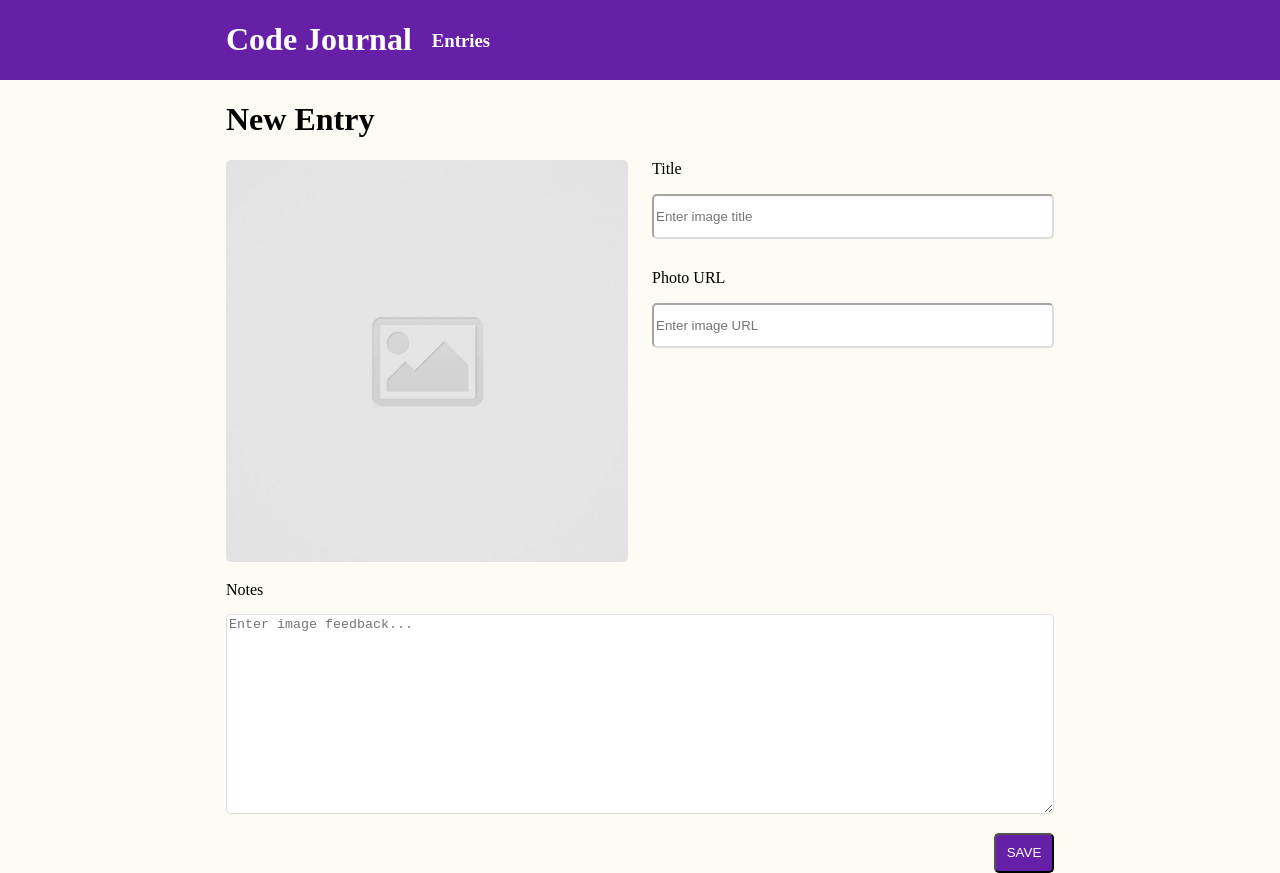
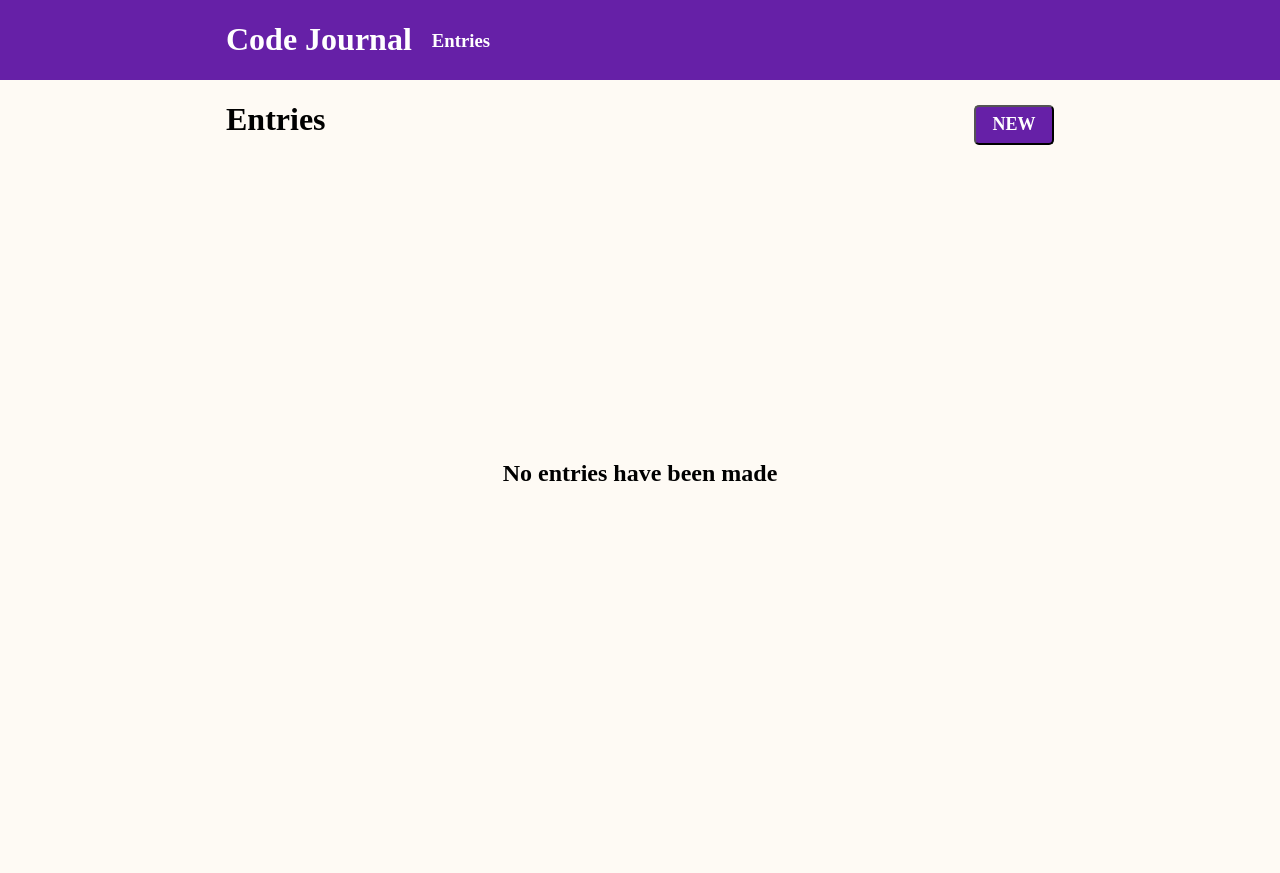
Before and after one commit to NaeemK1188/code-journal, a website: page index.html in a window 1280 px wide. After the commit the page ends 800 px from the top, so only its background shows below. Drawn offline with Linux system fonts and the light colour scheme.

Commit message:
cleaning code

```diff
--- a/index.html
+++ b/index.html
@@ -30,7 +30,7 @@
       </div>
     </header>
     <main class="container">
-      <div data-view="entry-form">
+      <div data-view="entry-form" class="hidden">
         <form>
           <div class="row">
             <div class="column-full">
@@ -80,7 +80,7 @@
           </div>
         </form>
       </div>
-      <div data-view="entries" class="hidden">
+      <div data-view="entries">
         <div class="row">
           <div class="column-full">
             <div class="sub-header-container">
--- a/js/main.js
+++ b/js/main.js
@@ -8,7 +8,6 @@ const $divEntryForm = document.querySelector('div[data-view=entry-form]');
 // console.log($divFormEntry);
 // output the <div data-view="entries"></div>
 const $divEntries = document.querySelector('div[data-view=entries]');
-// console.log($divEntries);
 const $h3Entries = document.querySelector('.header-h3');
 const $newButton = document.querySelector('.new-btn');
 const $ulList = document.querySelector('.Entry-List-ul');
@@ -42,22 +41,12 @@ $form.addEventListener('submit', (event) => {
     entryTextArea: formTextArea.value,
     entryId: data.nextEntryId,
   };
-  // or
-  // entry.entryTitle = formTitle.value;
-  // entry.entryURL = formURL.value;
-  // entry.entryTextArea = formTextArea.value;
-  // entry.entryId = data.nextEntryId;
   data.nextEntryId = data.nextEntryId + 1;
   // every time we hit submit, a DOM tree is created or one entry li and appending it to ul a list
   // of entries
   // so its created quickly after submit which solves the issue of refreshing
-  // adding new post to te end which is wrong because new posts have to be at the top
-  // data.entries.push(entry);
-  // adding the new post data to the top, so we know its a new post
+  // adding the new post data to the top or beginning, so we know its a new post
   data.entries.unshift(entry);
-  // changing writeEntry to writeData, so it matches the naming requirement
-  // const newEntry = renderEntry(entry)
-  // or
   // adding only the newly created entry not the whole entries
   // prepend adds the new li at the beginning not at the end which is similar to unshift()
   // to maintain the same order in the DOM or html file like in the array entries
@@ -66,9 +55,7 @@ $form.addEventListener('submit', (event) => {
   $img.src = 'images/placeholder-image-square.jpg';
   $form.reset();
   // when the form reset it immediately goes to entries
-  // we want to click on entries not switching by itself
-  // just for a test
-  viewSwap('entries');
+  viewSwap('entry-form');
   toggleNoEntries();
 });
 // from somewhere an entry will be passed to renderEntry function
@@ -84,8 +71,6 @@ function renderEntry(entry) {
   $divRow.appendChild($divColHalfFirst);
   const $img = document.createElement('img');
   $img.setAttribute('class', 'entries-img');
-  // after removing ? thats making the the entryURL to be type string | undefined
-  // it become type string again
   $img.setAttribute('src', entry.entryURL);
   $img.setAttribute('alt', 'mountain view');
   $divColHalfFirst.appendChild($img);
@@ -109,13 +94,11 @@ document.addEventListener('DOMContentLoaded', () => {
   }
   // we are testing it  here because when our elements are created
   // we call toggle to switch between adding h2 no entries or seeing the entries if they are exists
-  viewSwap('entry-form');
+  viewSwap('entries');
   toggleNoEntries();
 });
 $h3Entries.addEventListener('click', () => {
   // just passing any string even a literal not just a variable
-  // viewSwap("entries")
-  // const eventTarget = event.target as HTMLDivElement;
   viewSwap('entries');
 });
 $newButton.addEventListener('click', () => {
@@ -124,18 +107,14 @@ $newButton.addEventListener('click', () => {
 function toggleNoEntries() {
   if (data.entries.length === 0) {
     $NoEntriesH2.className = 'no-entries-msg';
-    // $ulList.className = 'hidden';
   } else {
     $NoEntriesH2.className = 'hidden';
-    // $ulList.className = 'Entry-List-ul';
   }
 }
 // this function is just doing the functionality of swapping pages
 function viewSwap(viewName) {
   if (viewName === 'entries') {
     // adding class property to a DOM elements
-    // $entryForm.classList.add('hidden')
-    // $entryView.classList.remove('hidden')
     $divEntries.classList.remove('hidden');
     $divEntryForm.classList.add('hidden');
     // updating our local storage data
@@ -149,15 +128,3 @@ function viewSwap(viewName) {
     writeData();
   }
 }
-// blueprint renderEntry()
-// <li>
-//     <div class="row">
-//       <div class="column-half">
-//         <img class="entries-img src="https://i.imgur.com/pTFzrug.jpeg" alt="mountain view" />
-//       </div>
-//       <div class="column-half">
-//         <h2>A newer image</h2>
-//         <h5>A very nice lake</h5>
-//       </div>
-//     </div>
-// </li>
--- a/ts/main.ts
+++ b/ts/main.ts
@@ -162,11 +162,9 @@ function viewSwap(viewName: string): void {
     // updating our local storage data
     data.view = viewName;
     // updating the data.view in local storage
-    writeData();
   } else if (viewName === 'entry-form') {
     $divEntries.classList.add('hidden');
     $divEntryForm.classList.remove('hidden');
     data.view = viewName;
-    writeData();
   }
 }
```
